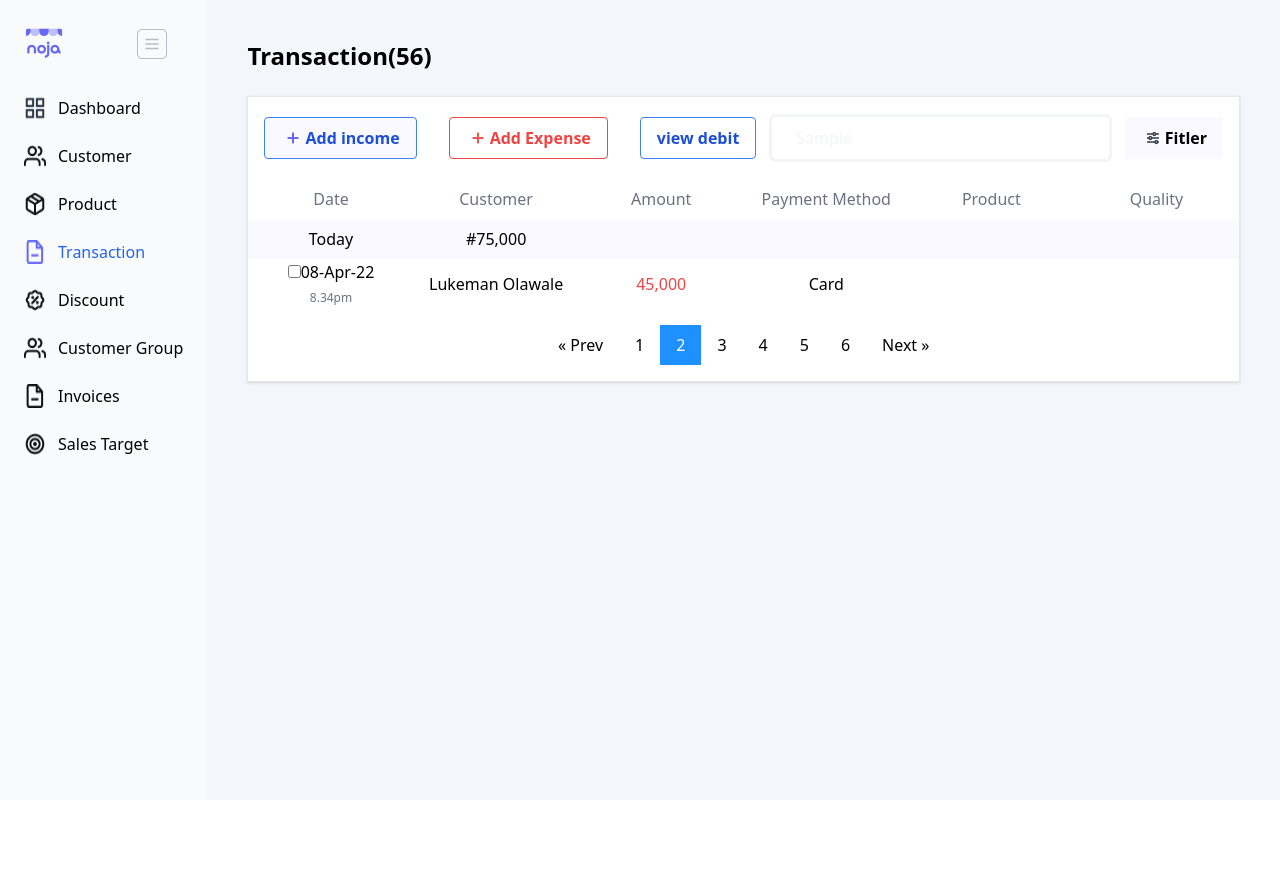
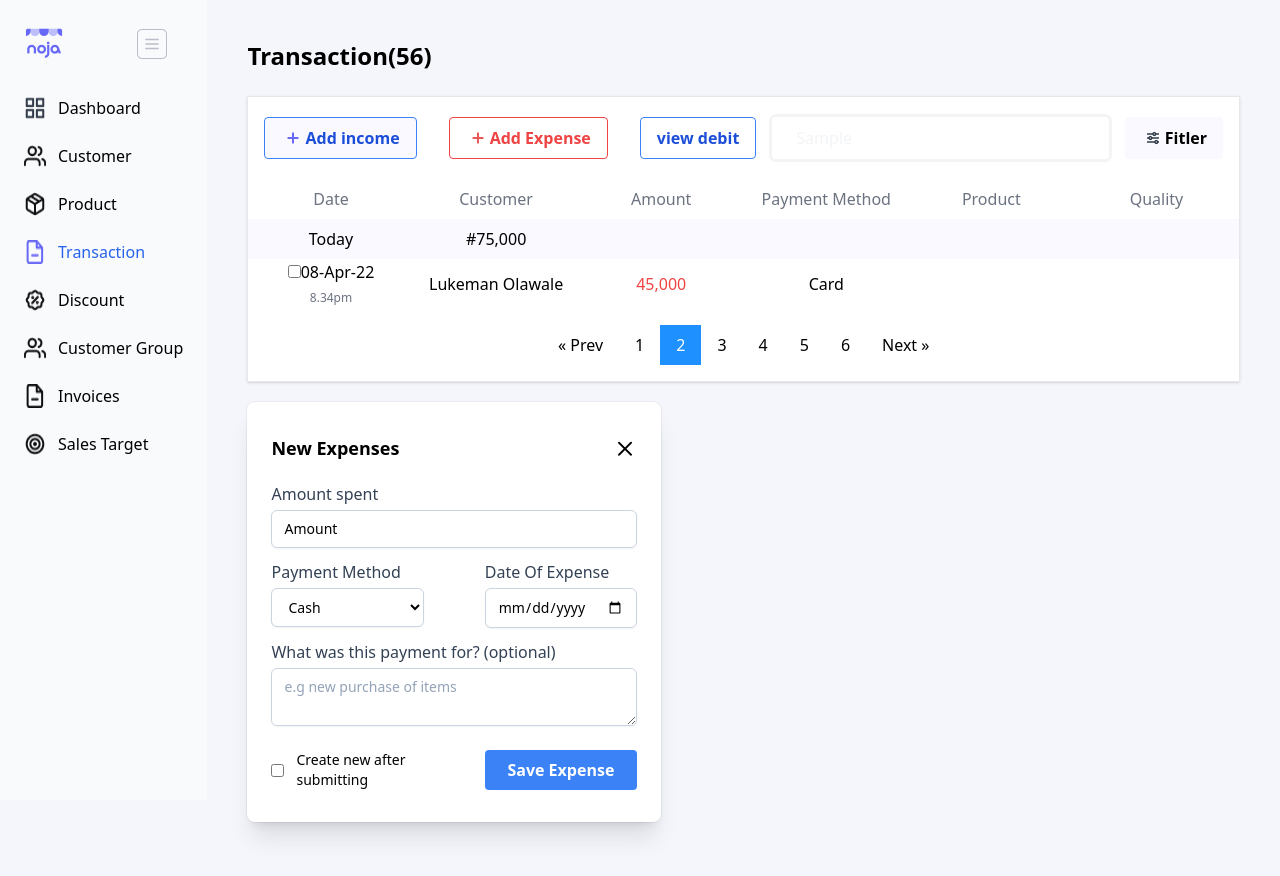
Before and after one commit to JJenus/bola-code-test, a Vue app: page / in a window 1280 px wide. Both pictures are taken after typing "Sample" into the empty fields and a click on the button "Add Expense". Shown: the top 876 px of the page. Before the commit the page ends 800 px from the top, so only its background shows below. Built offline with nearby package versions, Linux system fonts and the light colour scheme.

Commit message:
added modal display logic

```diff
--- a/src/components/CreateExpenseForm.vue
+++ b/src/components/CreateExpenseForm.vue
@@ -1,5 +1,5 @@
 <template>
-  <div class="bg-white dark:bg-slate-900 rounded-lg px-6 py-8 ring-1 ring-slate-900/5 shadow-xl w-5/12 my-5" v-if="showModal">
+  <div ref="modal" class="bg-white dark:bg-slate-900 hidden rounded-lg px-6 py-8 ring-1 ring-slate-900/5 shadow-xl w-5/12 my-5">
     <form>
     <div>
       <div class="flex justify-between items-center pb-5">
@@ -20,7 +20,7 @@
         <div class="pb-3 w-5/12 ">
         <label class="block">
           <span class="block text-base font-medium text-slate-700" for="paymentMethod">Payment Method</span>
-          <!-- Using form state modifers, the classes can be identical for every input -->
+
 
           <select id="paymentMethod" class="mt-1 block w-full px-3 py-2 bg-white border border-slate-300 rounded-md text-sm shadow-sm placeholder-slate-400
             focus:outline-none focus:border-sky-300 focus:ring-1 focus:ring-sky-300">
@@ -33,7 +33,7 @@
         <div class="pb-3 w-5/12">
         <label for="date"
            class="block text-base font-medium text-slate-700">Date Of Expense</label>
-          <!-- Using form state modifers, the classes can be identical for every input -->
+
           <input t value="Amount" type="date" id="date"  class="mt-1 block w-full px-3 py-2 bg-white border border-slate-300 rounded-md text-sm shadow-sm placeholder-slate-400
             focus:outline-none focus:border-sky-300 focus:ring-1 focus:ring-sky-300
           "/>
@@ -43,7 +43,7 @@
       </div>
       <div class="pb-3">
         <label class="block"><span class="block text-base font-medium text-slate-700">What was this payment for? (optional)</span>  </label>
-          <!-- Using form state modifers, the classes can be identical for every input -->
+
           <textarea id="optionalText" placeholder="e.g new purchase of items" class="mt-1 block w-full px-3 py-2 bg-white border border-slate-300 rounded-md text-sm shadow-sm placeholder-slate-400
             focus:outline-none focus:border-sky-300 focus:ring-1 focus:ring-sky-300"/>
 
@@ -65,21 +65,25 @@
 </template>
 
 <script>
+
 export default {
 data() {
   return {
     count: 0,
-    showModal:true,
+    show: false
   }
+},
+
+mounted(){
+  console.log('move!');
 },
 
 methods: {
     closeModal(){
-      this.showModal=false;
-      console.log('Growth')
+      let modal = this.$refs.modal;
+      modal.classList.add("hidden");
     }
   }
-
 }
 </script>
 
--- a/src/views/TransactionList.vue
+++ b/src/views/TransactionList.vue
@@ -8,10 +8,10 @@
       </div>
       <div class ="container shadow border roundedlg bg-white">
         <div class="action-call flex my-5  ">
-          <button @click="showExpenseModal()" class="bg-transparent flex bg-color text-blue-700 font-semibold hover:text-black px-4 mx-4 border border-blue-500 hover:border-transparent rounded items-center" >
+          <button class="bg-transparent flex bg-color text-blue-700 font-semibold hover:text-black px-4 mx-4 border border-blue-500 hover:border-transparent rounded items-center" >
             <img src="../assets/plus.png" alt="menu" class="px-1"/> Add income
         </button>
-        <button class="bg-transparent flex text-red-500 font-semibold hover:text-black py-2 px-4  mx-4 border border-red-500 hover:border-transparent rounded items-center">
+        <button class="bg-transparent flex text-red-500 font-semibold hover:text-black py-2 px-4  mx-4 border border-red-500 hover:border-transparent rounded items-center" @click="showModal">
           <img src="../assets/plus (1).png" alt="menu" class="px-1"/> Add Expense
       </button>
       <button class="bg-transparent hover:bg-blue-500 text-blue-700 font-semibold hover:text-black py-2 px-4  mx-4 border border-blue-500 hover:border-transparent rounded">
@@ -79,7 +79,7 @@
       </div>
       </div>
 
-      <ExpenseModal v-if="showModal"/>
+      <ExpenseModal ref="modal"/>
     </div>
 
   </div>
@@ -99,18 +99,17 @@ export default {
 
 data() {
   return {
-    count: 0,
-    showModal:false,
+    count: 0
   }
 },
 
 methods: {
-  // addExpense(message) {
-  //   alert(message)
-  // },
-  showExpenseModal() {
-    this.showModal=true;
-    console.log('hi bee!')
+  addExpense(message) {
+    alert(message)
+  },
+  showModal() {
+    let modal = this.$refs.modal.$el
+    modal.classList.remove("hidden");
   }
 }
 }
```
